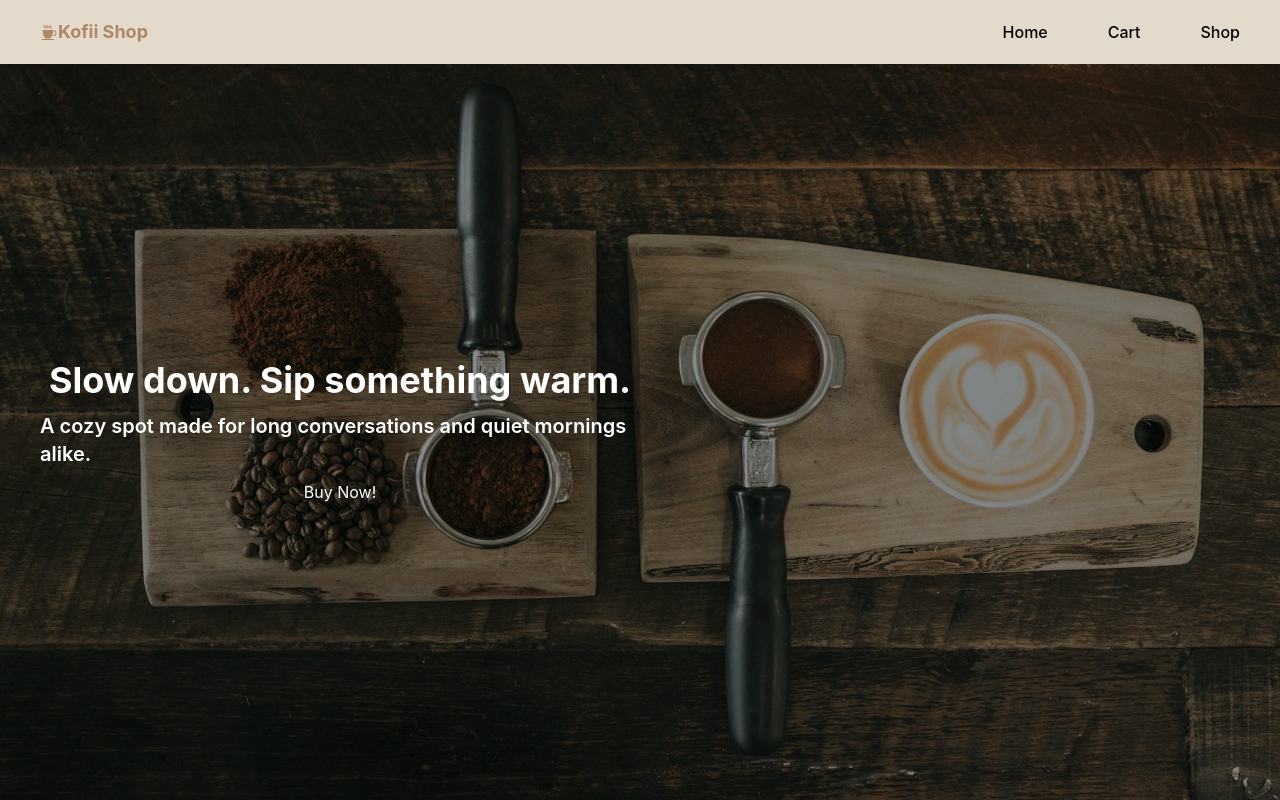
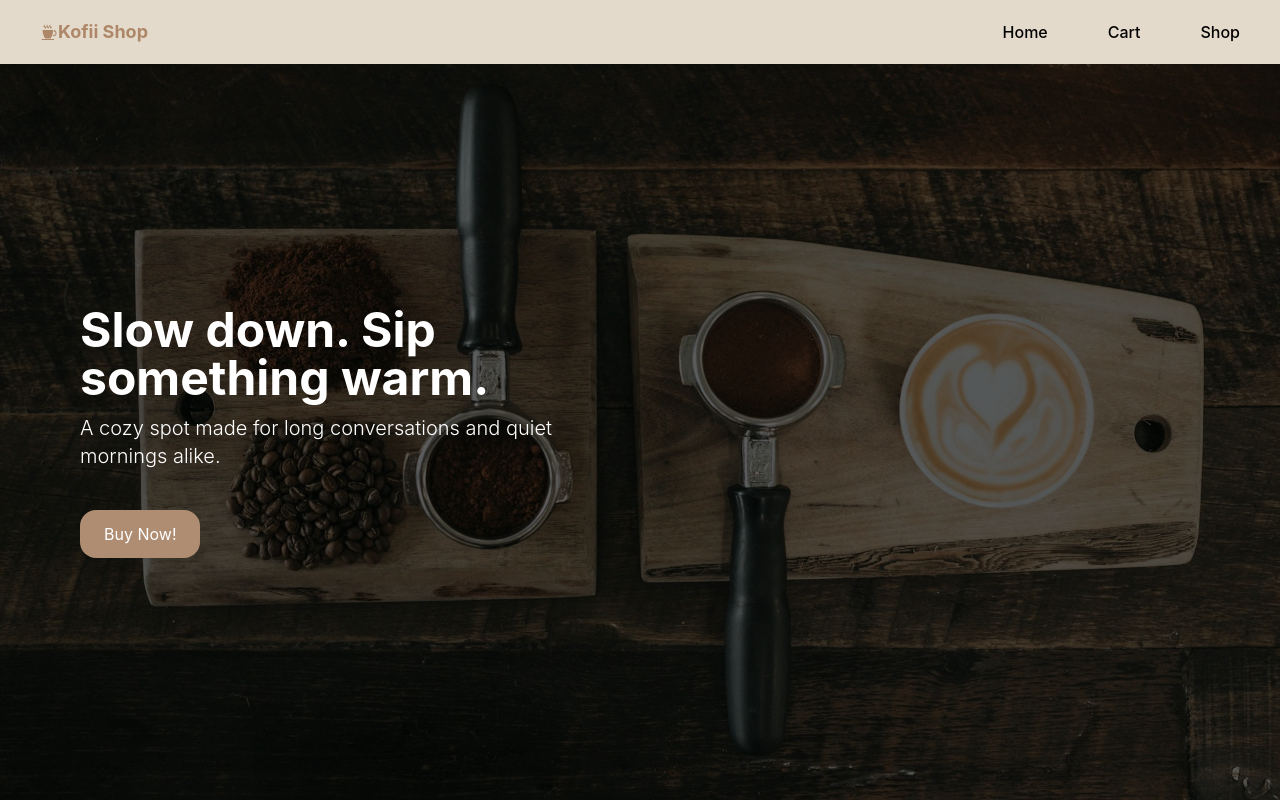
Before and after one commit to Wise-394/kofii_shop, a React (Vite) app in the folder client/: page / in a window 1280 px wide. Built offline with nearby package versions, Linux system fonts and the light colour scheme.

Commit message:
style(Hero): enhance background opacity and improve text styling for better readability

```diff
--- a/client/src/components/Home/Hero.jsx
+++ b/client/src/components/Home/Hero.jsx
@@ -5,18 +5,23 @@ export function Hero() {
         items-center bg-[url('/assets/heroBg.webp')] bg-fixed bg-center
         bg-no-repeat bg-cover text-white relative p-2 md:p-10"
     >
-      <div className="absolute inset-0 bg-black/40" />
+      <div className="absolute inset-0 bg-black/60" />
       <div
         className="text-center flex justify-center items-center flex-col order-2
-          md:order-1 z-10 gap-3 md:text-left md:items:start"
+          md:order-1 z-10 gap-3 md:text-left md:items-start lg:px-10"
       >
-        <h1 className="text-3xl font-bold md:text-4xl">
+        <h1 className="text-3xl font-bold md:text-4xl lg:text-5xl">
           Slow down. Sip something warm.
         </h1>
-        <p className="text-md font-semibold md:text-xl">
+        <p className="text-md md:text-xl font-light">
           A cozy spot made for long conversations and quiet mornings alike.
         </p>
-        <button>Buy Now!</button>
+        <button
+          className="hover:cursor-pointer bg-brown-300 py-3 px-6 rounded-2xl
+            hover:brightness-115 mt-7"
+        >
+          Buy Now!
+        </button>
       </div>
       <div className="order:2 md:order-1 items-center justify-center flex z-10"></div>
     </section>
```
